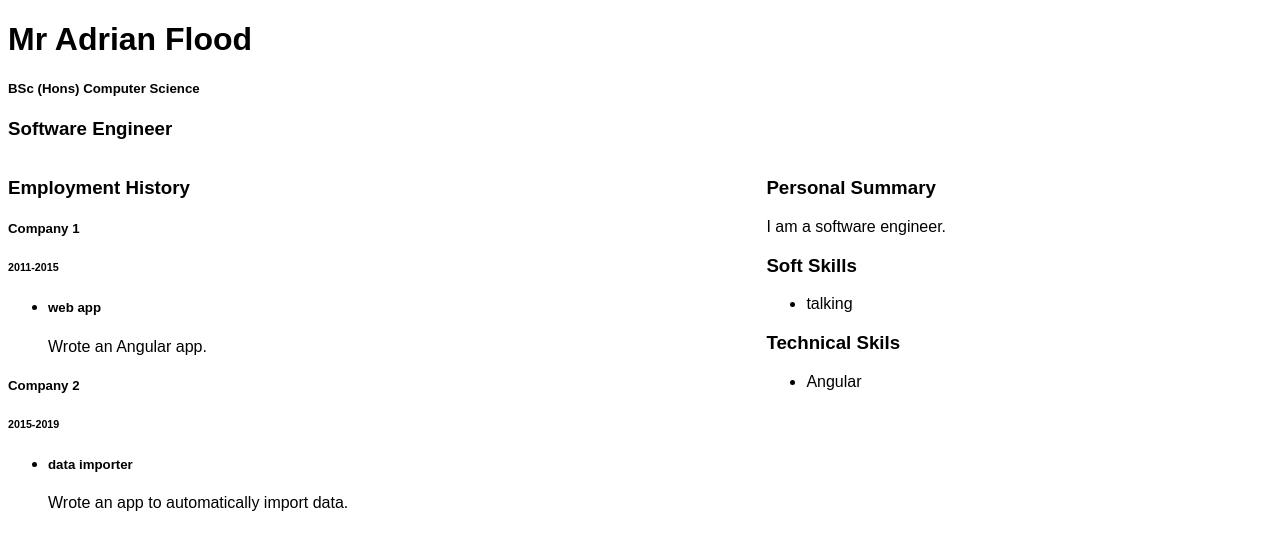
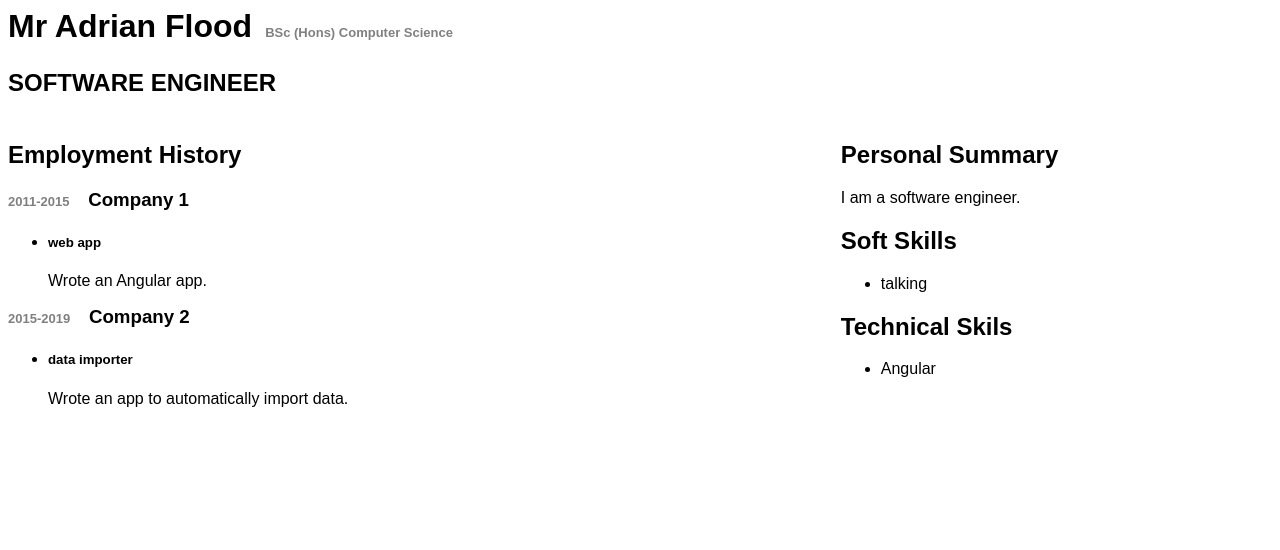
Before and after one commit to ajf2/cv, an Angular app: page / in a window 1280 px wide. Shown: the top 550 px of the page. Built offline with nearby package versions, Linux system fonts and the light colour scheme.

Commit message:
Layout changes.

```diff
--- a/src/app/cv/cv.component.scss
+++ b/src/app/cv/cv.component.scss
@@ -3,9 +3,10 @@
 }
 
 .flex-item-1 {
-  width: 60%;
+  width: 65%;
 }
 
 .flex-item-2 {
-  width: 40%;
+  padding-left: 2em;
+  width: 35%;
 }
--- a/src/app/employment-history/employment-history.component.html
+++ b/src/app/employment-history/employment-history.component.html
@@ -1,3 +1,3 @@
-<h3>Employment History</h3>
+<h2>Employment History</h2>
 <app-employment-record *ngFor="let employmentRecord of employmentHistory" [employmentRecord]="employmentRecord">
 </app-employment-record>
--- a/src/app/employment-record/employment-record.component.html
+++ b/src/app/employment-record/employment-record.component.html
@@ -1,5 +1,5 @@
-<h5>{{employmentRecord.employerName}}</h5>
-<h6>{{employmentRecord.era}}</h6>
+<h3 class="employment-era">{{employmentRecord.era}}</h3>
+<h3 class="employer">{{employmentRecord.employerName}}</h3>
 <ul>
   <li *ngFor="let experience of employmentRecord.experiences">
     <app-employment-experience [experience]="experience"></app-employment-experience>
--- a/src/app/employment-record/employment-record.component.scss
+++ b/src/app/employment-record/employment-record.component.scss
@@ -0,0 +1,10 @@
+.employer {
+  display: inline;
+  padding-left: 1em;
+}
+
+.employment-era {
+  color: grey;
+  display: inline;
+  font-size: small;
+}
--- a/src/app/header/header.component.html
+++ b/src/app/header/header.component.html
@@ -1,3 +1,3 @@
-<h1>{{name}}</h1>
-<h5>{{nameSuffix}}</h5>
-<h3>{{jobTitle}}</h3>
+<h1 class="name">{{name}}</h1>
+<h2 class="suffix">{{nameSuffix}}</h2>
+<h3 class="job-title">{{jobTitle}}</h3>
--- a/src/app/header/header.component.scss
+++ b/src/app/header/header.component.scss
@@ -0,0 +1,15 @@
+.name {
+  display: inline;
+}
+
+.suffix {
+  color: grey;
+  display: inline;
+  font-size: small;
+  padding-left: 1em;
+}
+
+.job-title {
+  font-size: x-large;
+  text-transform: uppercase;
+}
--- a/src/app/personal-summary/personal-summary.component.html
+++ b/src/app/personal-summary/personal-summary.component.html
@@ -1,2 +1,2 @@
-<h3>Personal Summary</h3>
+<h2>Personal Summary</h2>
 <p>{{personalSummary}}</p>
--- a/src/app/soft-skills/soft-skills.component.html
+++ b/src/app/soft-skills/soft-skills.component.html
@@ -1,4 +1,4 @@
-<h3>Soft Skills</h3>
+<h2>Soft Skills</h2>
 <ul>
   <li *ngFor="let skill of softSkills">{{skill}}</li>
 </ul>
--- a/src/app/tech-skills/tech-skills.component.html
+++ b/src/app/tech-skills/tech-skills.component.html
@@ -1,4 +1,4 @@
-<h3>Technical Skils</h3>
+<h2>Technical Skils</h2>
 <ul>
   <li *ngFor="let skill of techSkills">{{skill}}</li>
 </ul>
```
